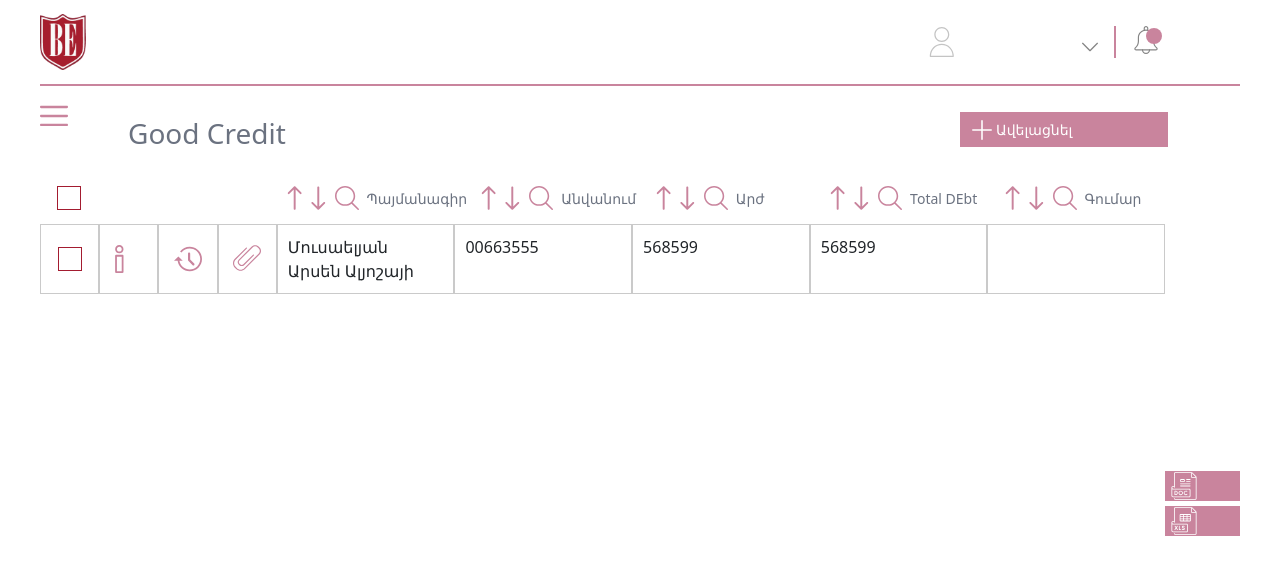
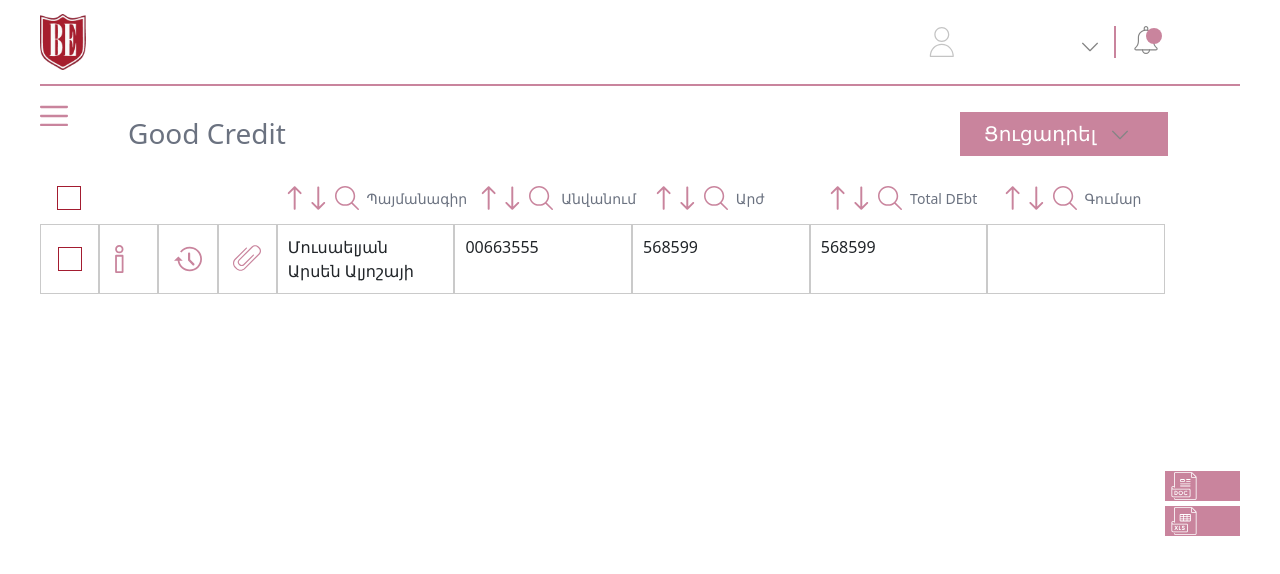
Before and after one commit to TigranKhudav/BeSafe-FrontEnd, a Vue app: page /debts/partners/3 in a window 1280 px wide. Shown: the top 574 px of the page. Built offline with nearby package versions, Linux system fonts and the light colour scheme.

Commit message:
fix show select button

```diff
--- /dev/null
+++ b/src/components/Debts/CommonDebts/CommonShow.vue
@@ -0,0 +1,20 @@
+<template>
+  <common-button
+    class="right-22 w-full max-w-28 position-absolute top-22 z-index-0"
+  >
+    <div class="d-flex align-items-center justify-content-center p-4">
+      <span class="fs-10">Ցուցադրել</span>
+      <div
+        class="w-9 h-9 bg-no-repeat bg-contain mx-9 mt-5"
+        :class="dropdown ? 'bg-6' : 'bg-5'"
+      ></div>
+    </div>
+  </common-button>
+</template>
+<script>
+import CommonButton from "@/common/CommonButton.vue";
+export default {
+  components: { CommonButton },
+  props: { dropdown: { type: Boolean } },
+};
+</script>
--- a/src/components/Debts/DebtsGoodCredit.vue
+++ b/src/components/Debts/DebtsGoodCredit.vue
@@ -4,15 +4,10 @@
       <span class="fs-12 text-gray-500">Good Credit</span>
     </div>
 
-    <common-button
-      @click.native="$store.commit('addCaseModal', true)"
-      class="right-22 w-full max-w-28 position-absolute top-22 z-index-0"
-    >
-      <div class="d-flex align-items-center p-4">
-        <div class="bg-15 w-10 h-10 bg-contain bg-no-repeat me-3"></div>
-        <span> Ավելացնել</span>
-      </div>
-    </common-button>
+    <common-show
+      @click.native="dropdown = !dropdown"
+      :dropdown="dropdown"
+    ></common-show>
     <!-- Modals -->
     <transition name="fade">
       <builder-add-case
@@ -92,6 +87,7 @@
 import BuilderFile from "../Builder/BuilderFile.vue";
 import CommonAcbaList from "./CommonDebts/CommonAcbaList.vue";
 import BuilderAcbaModal from "./BuilderDebts/BuilderAcbaModal.vue";
+import CommonShow from "./CommonDebts/CommonShow.vue";
 export default {
   components: {
     CommonCheckbox,
@@ -103,9 +99,11 @@
     BuilderFile,
     CommonAcbaList,
     BuilderAcbaModal,
+    CommonShow,
   },
   data() {
     return {
+      dropdown: false,
       CaseData: [
         {
           id: 1,
```
